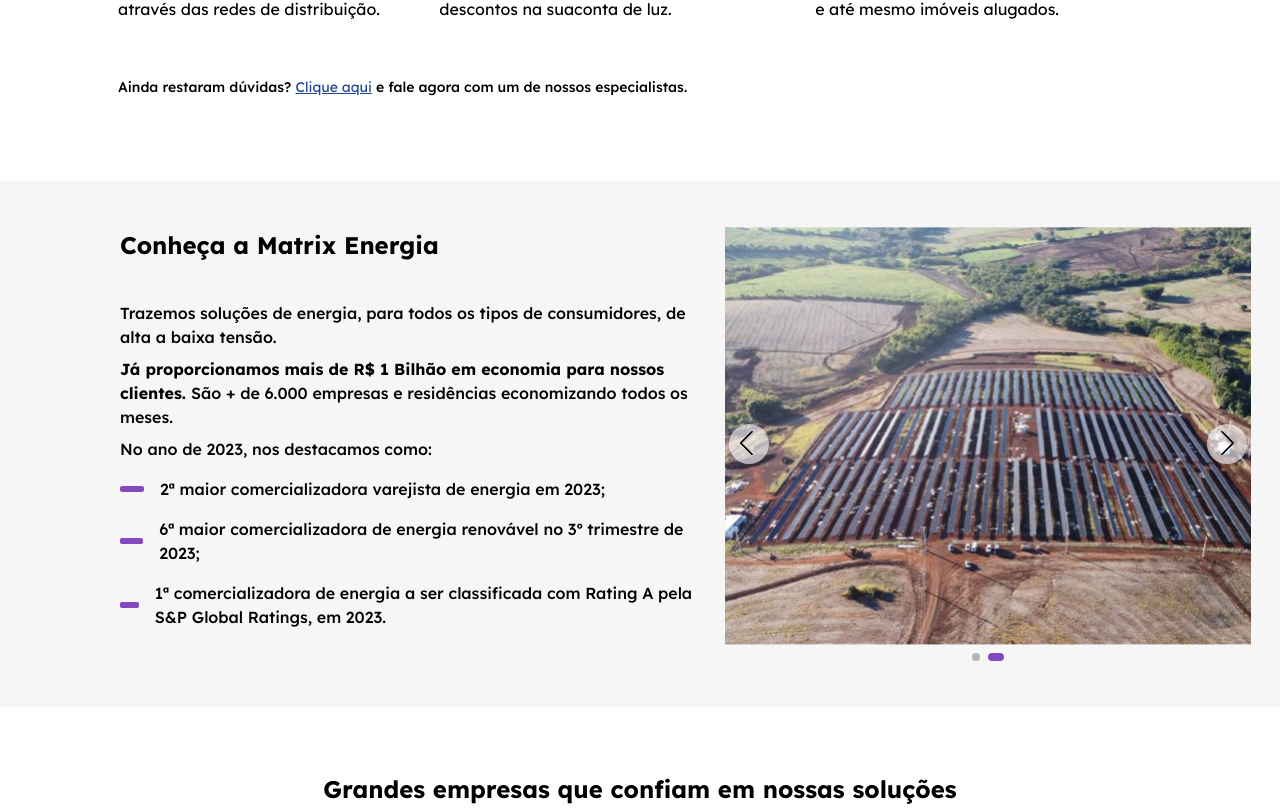
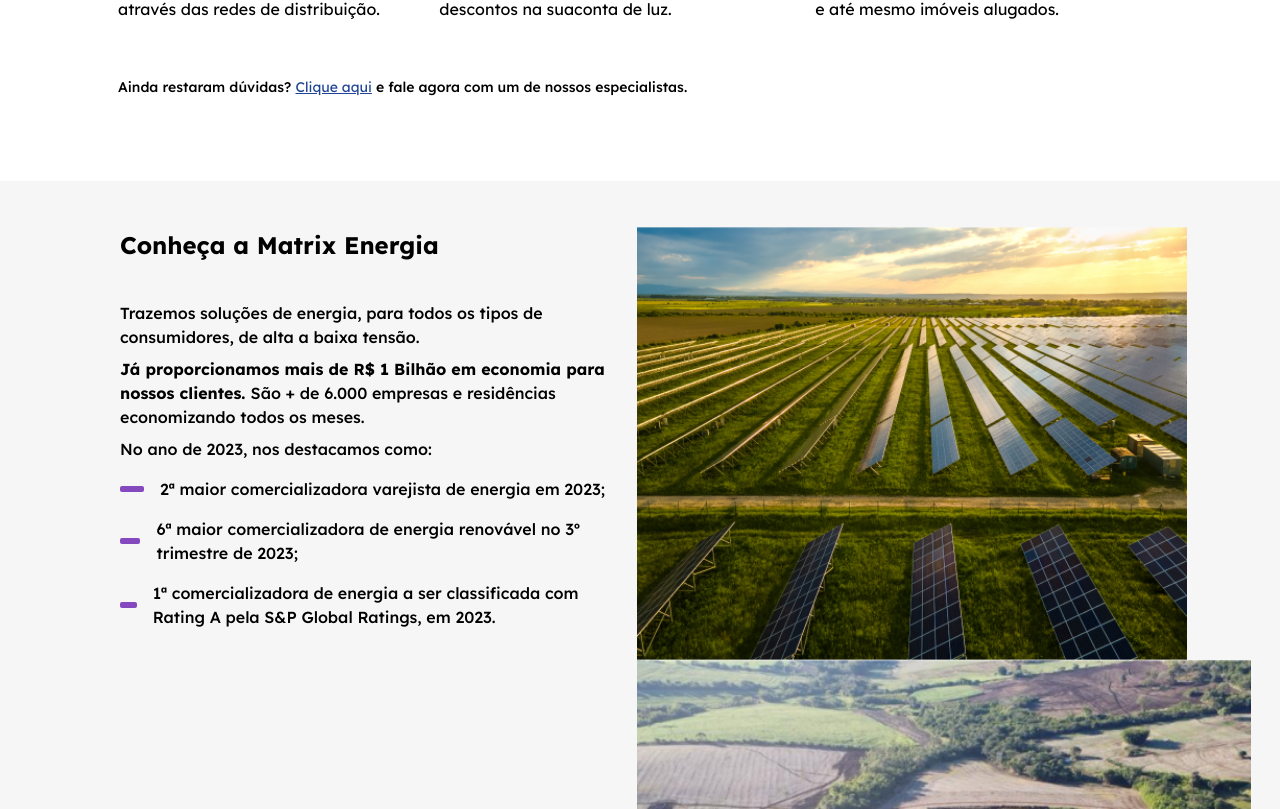
Before and after one commit to MelTami/LP-Whitelabel, a Next.js app: page / in a window 1280 px wide. Shown: the part 1991-2800 px from the top of the page. Built offline with nearby package versions, Linux system fonts and the light colour scheme.

Commit message:
implementation: swiper

```diff
--- a/package.json
+++ b/package.json
@@ -15,6 +15,7 @@
     "react-dom": "^18",
     "react-hook-form": "^7.51.4",
     "react-responsive-carousel": "^3.2.23",
+    "swiper": "^11.1.3",
     "yup": "^1.4.0"
   },
   "devDependencies": {
--- a/src/components/Quem Somos/Carrossel/Carrossel.tsx
+++ b/src/components/Quem Somos/Carrossel/Carrossel.tsx
@@ -1,74 +1,35 @@
 "use client";
-import React, { useState } from "react";
+import React, { useState, useEffect } from "react";
 import Image from "next/image";
+import { Navigation, Pagination, A11y } from "swiper/modules";
+import { Swiper, SwiperSlide } from "swiper/react";
+import "swiper/css";
+import "swiper/css/navigation";
+import "swiper/css/pagination";
 
 export function Carrossel() {
-  const [clicked, setClicked] = useState(false);
   return (
-    <section id="default-carousel" className="flex items-center">
-      <div className="flex absolute w-526 items-center justify-between">
-        <div className="rounded-full bg-white w-10 h-10 bg-opacity-60 ml-1">
-          <button
-            type="button"
-            className="border-black border-r-2 border-b-2 p-2 rounded-sm rotate-135 ml-3.5"
-            onClick={() => setClicked(!clicked)}
-          ></button>
-        </div>
-        <div className="rounded-full bg-white w-10 h-10 bg-opacity-60 mr-1">
-          <button
-            type="button"
-            className="border-black border-r-2 border-b-2 p-2 -rotate-45 rounded-sm ml-1.5 "
-            onClick={() => setClicked(!clicked)}
-          ></button>
-        </div>
-      </div>
-      <div
-        id="buttons"
-        className=" flex w-526 flex-col gap-2 items-center overflow-auto"
-      >
-        {clicked && (
-          <>
+    <div>
+      <Swiper>
+        <SwiperSlide>
+          <div>
             <Image
               src="/photovoltaic-panels-green.png"
-              alt="panels"
-              className="transition-transform"
-              width={526}
-              height={150}
+              alt="photovoltaic panels in a green local"
+              width={550}
+              height={414}
             />
-            <div className="flex gap-2">
-              <button
-                className="rounded-full bg-lilac w-4 h-2 transition-transform"
-                onClick={() => setClicked(true)}
-              ></button>
-              <button
-                className="rounded-full bg-lgray w-2 h-2 transition-transform"
-                onClick={() => setClicked(false)}
-              ></button>
-            </div>
-          </>
-        )}
-        {!clicked && (
-          <>
+          </div>
+          <div>
             <Image
               src="/usina-solar.png"
-              alt="usina"
-              width={526}
-              height={50}
-              className="transition-transform"
+              alt="image"
+              width={743}
+              height={418}
             />
-            <div id="buttons" className="flex gap-2">
-              <button
-                className="rounded-full bg-lgray w-2 h-2 transition-transform"
-                onClick={() => setClicked(true)}
-              ></button>
-              <button
-                className="rounded-full bg-lilac w-4 h-2 transition-transform"
-                onClick={() => setClicked(false)}
-              ></button>
-            </div>
-          </>
-        )}
-      </div>
-    </section>
+          </div>
+        </SwiperSlide>
+      </Swiper>
+    </div>
   );
 }
--- a/src/components/Simulation/Simulation.tsx
+++ b/src/components/Simulation/Simulation.tsx
@@ -6,7 +6,7 @@
 
 export default function Simulation() {
   return (
-    <section className="flex bg-[url('/handsome-young-black-man-using-smartphone-while-relaxing-couch-home.png')] bg-top bg-cover">
+    <section className="flex bg-[url('/handsome-young-black-man-using-smartphone-while-relaxing-couch-home.png')] bg-cover bg-no-repeat">
       <div className="bg-gradient-to-r from-white via-white w-3/4">
         <div className="flex pl-117.5 pt-8 pb-8 bg-gradient-to-r from-white via-white">
           <Form />
```
Also changed, not shown: 1 other file (tests, documents, lock files or other folders).
